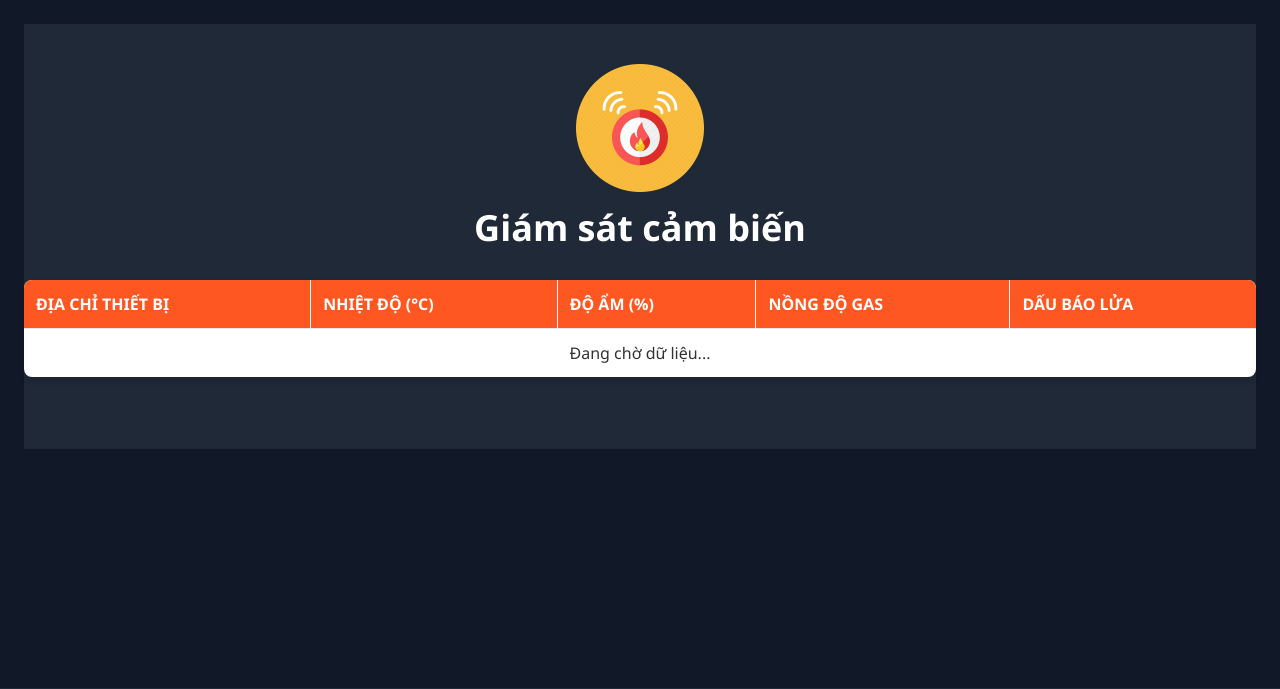
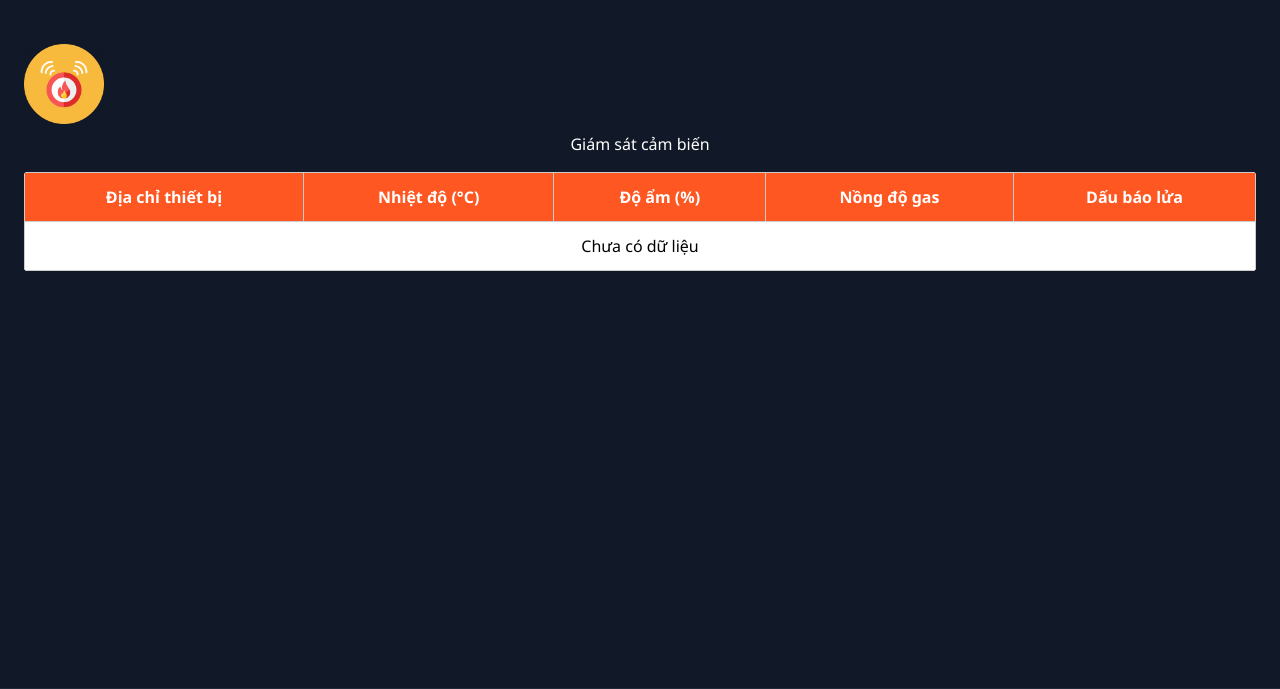
Before and after one commit to huy-893344/fire-alarm-flask, a Python web app: template templates/dashboard.html in a window 1280 px wide. Shown: the part 60-749 px from the top of the page. Run offline with Jinja, Linux system fonts and the light colour scheme; the template is opened without the code that fills it, so the values that code supplies are empty; some libraries are stand-ins or nearby versions.

Commit message:
Update dashboard.html

```diff
--- a/templates/dashboard.html
+++ b/templates/dashboard.html
@@ -2,18 +2,15 @@
 {% block title %}Dashboard | Fire Alarm{% endblock %}
 
 {% block body %}
-<div class="bg-gray-800 py-10">
-  <!-- Icon and Title Section -->
-  <div class="container mx-auto text-center mb-8">
-    <img src="{{ url_for('static', filename='img/node.png') }}" alt="Sensor Icon" class="mx-auto w-32 h-32 mb-4" />
-    <h1 class="text-4xl font-bold text-white">Giám sát cảm biến</h1>
+<div class="container py-5">
+  <div class="text-center mb-4">
+    <img src="{{ url_for('static', filename='img/node.png') }}" alt="Fire Sensor" class="mb-2" style="width:80px;">
+    <h1 class="text-white">Giám sát cảm biến</h1>
   </div>
 
-  <!-- Data Table Section -->
-  <div class="container mx-auto">
-    <div class="table-container">
-      <table>
-        <thead>
+  <div class="table-responsive bg-white rounded shadow-sm">
+    <table class="table table-striped mb-0">
+      <thead class="bg-danger text-white">
         <tr>
           <th>Địa chỉ thiết bị</th>
           <th>Nhiệt độ (°C)</th>
@@ -22,56 +19,65 @@
           <th>Dấu báo lửa</th>
         </tr>
       </thead>
-        <tbody id="sensor-data">
+      <tbody id="sensor-body">
         <tr>
-            <td colspan="5" class="text-center">Đang chờ dữ liệu...</td>
+          <td colspan="5" class="text-center text-muted">Chưa có dữ liệu</td>
         </tr>
       </tbody>
     </table>
   </div>
 </div>
-</div>
-{% endblock %}
 
-{% block scripts %}
-<script src="https://www.gstatic.com/firebasejs/9.6.1/firebase-app-compat.js"></script>
-<script src="https://www.gstatic.com/firebasejs/9.6.1/firebase-database-compat.js"></script>
 <script>
-  // Firebase config
-  const firebaseConfig = {
-    apiKey: "AIzaSyC13VZFz4aOjfPhpU7rqjZ-F8Ja-4MJkcc",
-    authDomain: "pham-quoc-anh.firebaseapp.com",
-    databaseURL: "https://pham-quoc-anh-default-rtdb.firebaseio.com",
-    projectId: "pham-quoc-anh",
-    storageBucket: "pham-quoc-anh.firebasestorage.app",
-    messagingSenderId: "170698691755",
-    appId: "1:170698691755:web:30a490b90e2c803410d3ee"
-  };
-  firebase.initializeApp(firebaseConfig);
-
-  // Real-time listener
-  const dbRef = firebase.database().ref('DataSensorRealTime');
-  dbRef.on('value', snapshot => {
-    const data = snapshot.val() || {};
-    const tbody = document.getElementById('sensor-data');
+async function loadData() {
+  try {
+    const response = await fetch("{{ url_for('api_data') }}");
+    const data = await response.json();
+    const tbody = document.getElementById('sensor-body');
     tbody.innerHTML = '';
 
-    if (Object.keys(data).length === 0) {
-      tbody.innerHTML = '<tr><td colspan="5" class="text-center py-6">Chưa có dữ liệu</td></tr>';
-      return;
+    // Nhóm dữ liệu theo sid
+    const rows = {};
+    for (const [key, val] of Object.entries(data)) {
+      const parts = key.split('_');
+      const sid = parts[0];
+      const field = parts[1];
+      if (!rows[sid]) rows[sid] = { address: '', temp: '', hum: '', mq2: '', fire: '' };
+      if (field === 'address') rows[sid].address = val;
+      else if (field === 'temp') rows[sid].temp = val;
+      else if (field === 'humi') rows[sid].hum = val;
+      else if (field === 'mq2') rows[sid].mq2 = val;
+      else if (field === 'fire') rows[sid].fire = val;
     }
 
-    for (const [sid, item] of Object.entries(data)) {
+    const sids = Object.keys(rows);
+    if (sids.length === 0) {
+      const tr = document.createElement('tr');
+      tr.innerHTML = '<td colspan="5" class="text-center text-muted">Chưa có dữ liệu</td>';
+      tbody.appendChild(tr);
+    } else {
+      sids.forEach(sid => {
+        const d = rows[sid];
         const tr = document.createElement('tr');
         tr.innerHTML = `
-        <td>${item.send_address || sid}</td>
-        <td>${item.temperature ?? '—'}</td>
-        <td>${item.humidity ?? '—'}</td>
-        <td>${item.mq2 ?? '—'}</td>
-        <td>${item.fire ? '<span class="text-red-600 font-semibold">Có</span>' : 'Không'}</td>
+          <td>${d.address || sid}</td>
+          <td>${d.temp !== '' ? d.temp : '-'}</td>
+          <td>${d.hum !== '' ? d.hum : '-'}</td>
+          <td>${d.mq2 !== '' ? d.mq2 : '-'}</td>
+          <td>${d.fire !== '' ? (d.fire == 1 ? 'Có' : 'Không') : '-'}</td>
         `;
         tbody.appendChild(tr);
+      });
     }
+  } catch (err) {
+    console.error('Error loading data:', err);
+  }
+}
+
+// Khi trang load xong và refresh định kỳ 5s
+document.addEventListener('DOMContentLoaded', () => {
+  loadData();
+  setInterval(loadData, 5000);
 });
 </script>
 {% endblock %}
```
Lines whose indentation alone changed are shown as unchanged.
